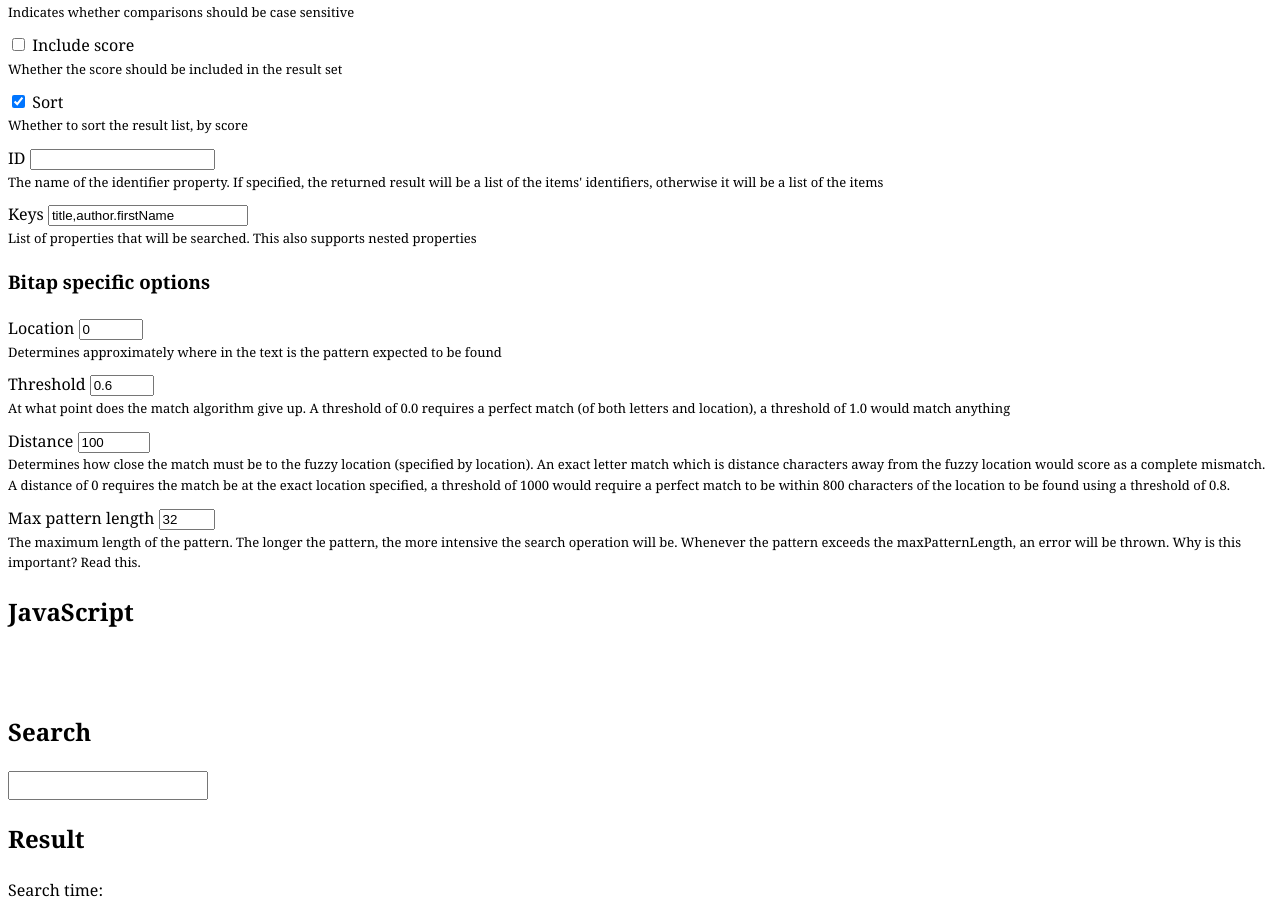
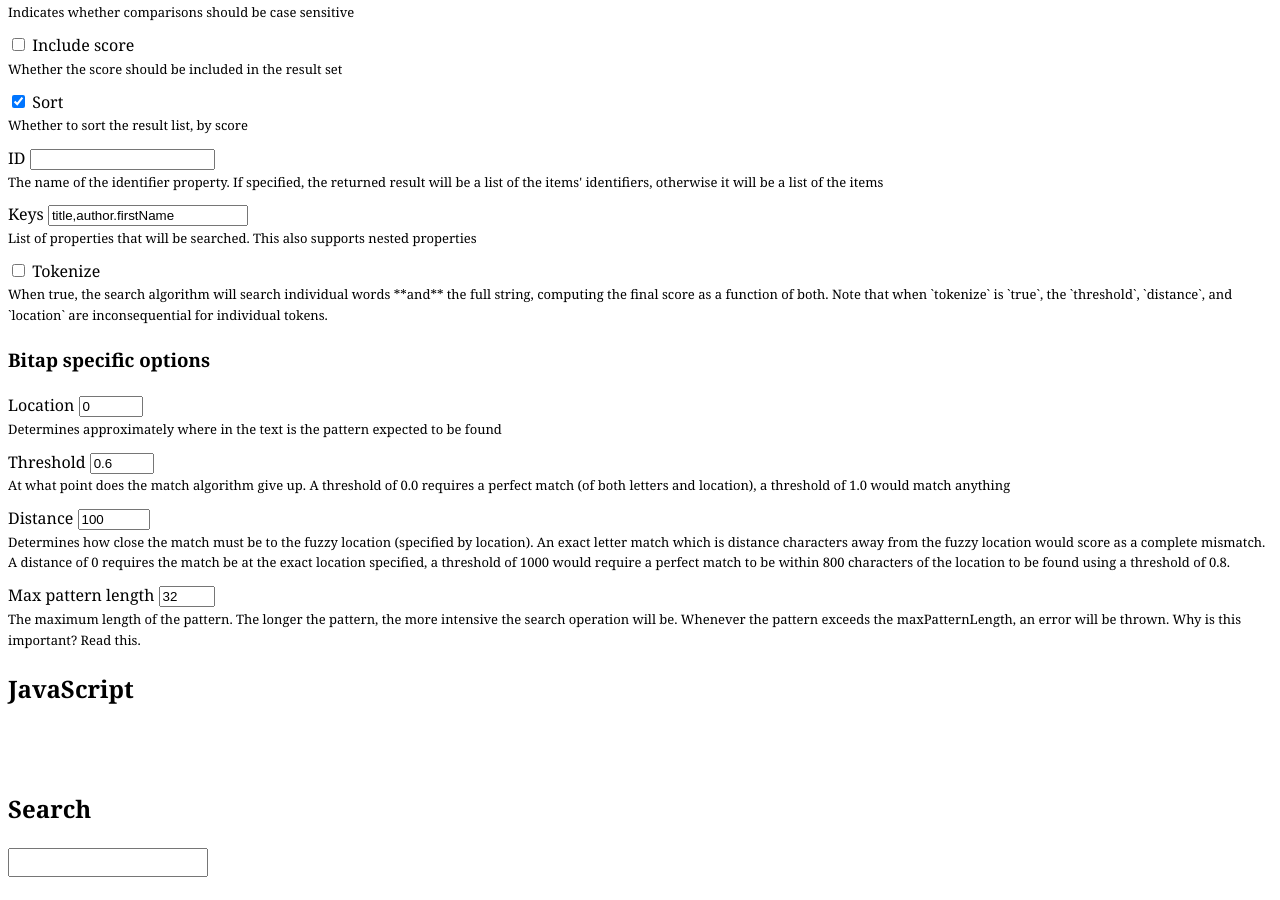
Before and after one commit to krisk/krisk.github.com, a Jekyll site: the page exp/fuse.html, which Jekyll copies as it is, in a window 1280 px wide and 900 px high, scrolled down 548 px. Built offline with Jekyll 4.4.1, drawn with Linux system fonts in a browser that asks for light colours; nearby versions of some CDN libraries; Markdown is read by kramdown in place of the engine named in the settings.

Commit message:
Added option

```diff
--- a/exp/fuse.html
+++ b/exp/fuse.html
@@ -264,6 +264,14 @@ body {
       </aside>
     </article>
 
+    <article>
+      <input type="checkbox" id="tokenizeCheckbox" />
+      <label for="tokenizeCheckbox">Tokenize</label>
+      <aside>
+        When true, the search algorithm will search individual words **and** the full string, computing the final score as a function of both. Note that when `tokenize` is `true`, the `threshold`, `distance`, and `location` are inconsequential for individual tokens.
+      </aside>
+    </article>
+
     <h3>Bitap specific options</h3>
 
     <article>
@@ -401,6 +410,9 @@ body {
             }, {
               node: this.$sortCheckbox,
               name: 'shouldSort'
+            }, {
+              node: this.$tokenizeCheckbox,
+              name: 'tokenize'
             }];
 
             this.rangeItems = [{
@@ -534,6 +546,7 @@ body {
             arr.push('  caseSensitive: ' + this.options.data.caseSensitive + ',');
             arr.push('  includeScore: ' + this.options.data.includeScore + ',');
             arr.push('  shouldSort: ' + this.options.data.shouldSort + ',');
+            arr.push('  tokenize: ' + this.options.data.tokenize + ',');
             arr.push('  threshold: ' + this.options.data.threshold + ',');
             arr.push('  location: ' + this.options.data.location + ',');
             arr.push('  distance: ' + this.options.data.distance + ',');
```
Also changed, not shown: other parts of exp/fuse.html (+1 -0 lines).
